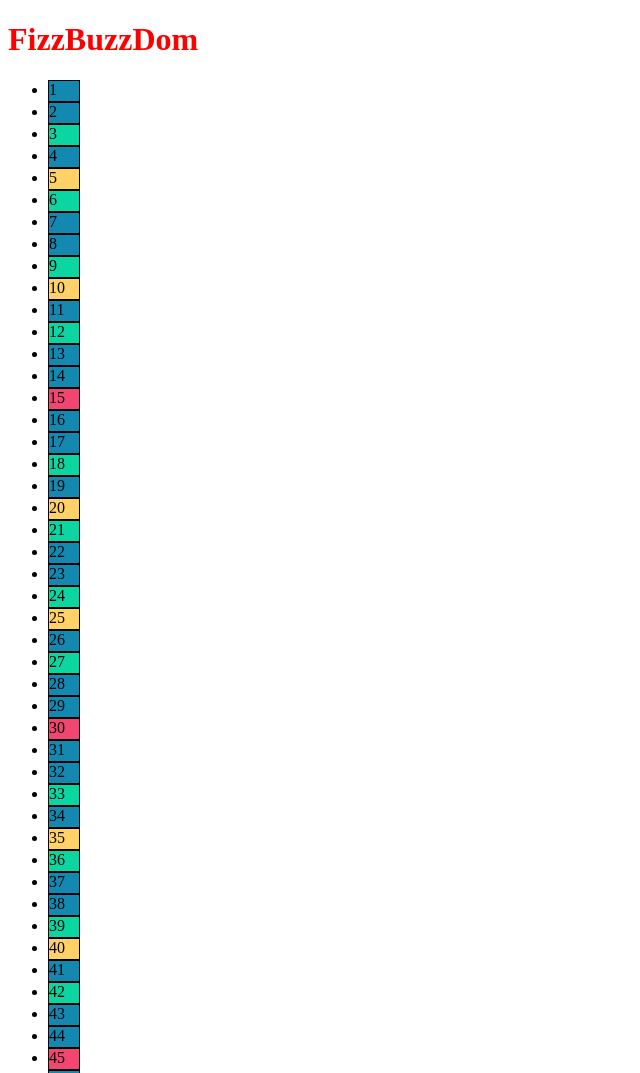
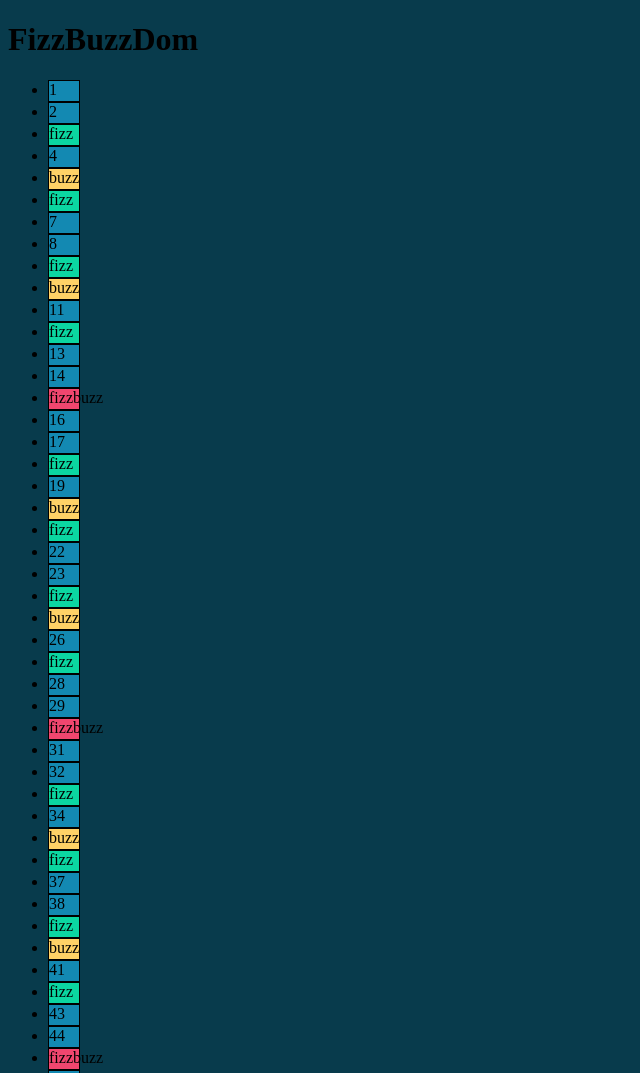
Before and after one commit to fdeluca85/js-fizzbuzzdom, a plain HTML site: page index.html in a window 1280 px wide. Shown: the top 1073 px of the page, without its empty margins (0-640 px from the left). Drawn offline with Linux system fonts and the light colour scheme.

Commit message:
correzione selettore

```diff
--- a/css/style.css
+++ b/css/style.css
@@ -1,17 +1,16 @@
-h1{
-    color: red;
+body{
+    background-color: #083B4C;
 }
-
 
 .box{
     height: 20px;
     width: 30px;
-    border: 1px solid black;
+    border: 1px solid black;background-color: #1389B2;
 }
 
-.numero{
+/* .numero{
     background-color: #1389B2;
-}
+} */
 
 
 .fizz{
--- a/js/script.js
+++ b/js/script.js
@@ -26,9 +26,9 @@ for (let i = 1; i <= 100; i++){
     }
     // se il mumero non è un multiplo di 3 o 5
     else {
-        numero = 'numero';
+        numero = i;
         console.log(i);
     }
 
-    ul.innerHTML += `<li class="box ${numero}">${i}</li>`;
+    ul.innerHTML += `<li class="box ${numero}">${numero}</li>`;
 }
```
